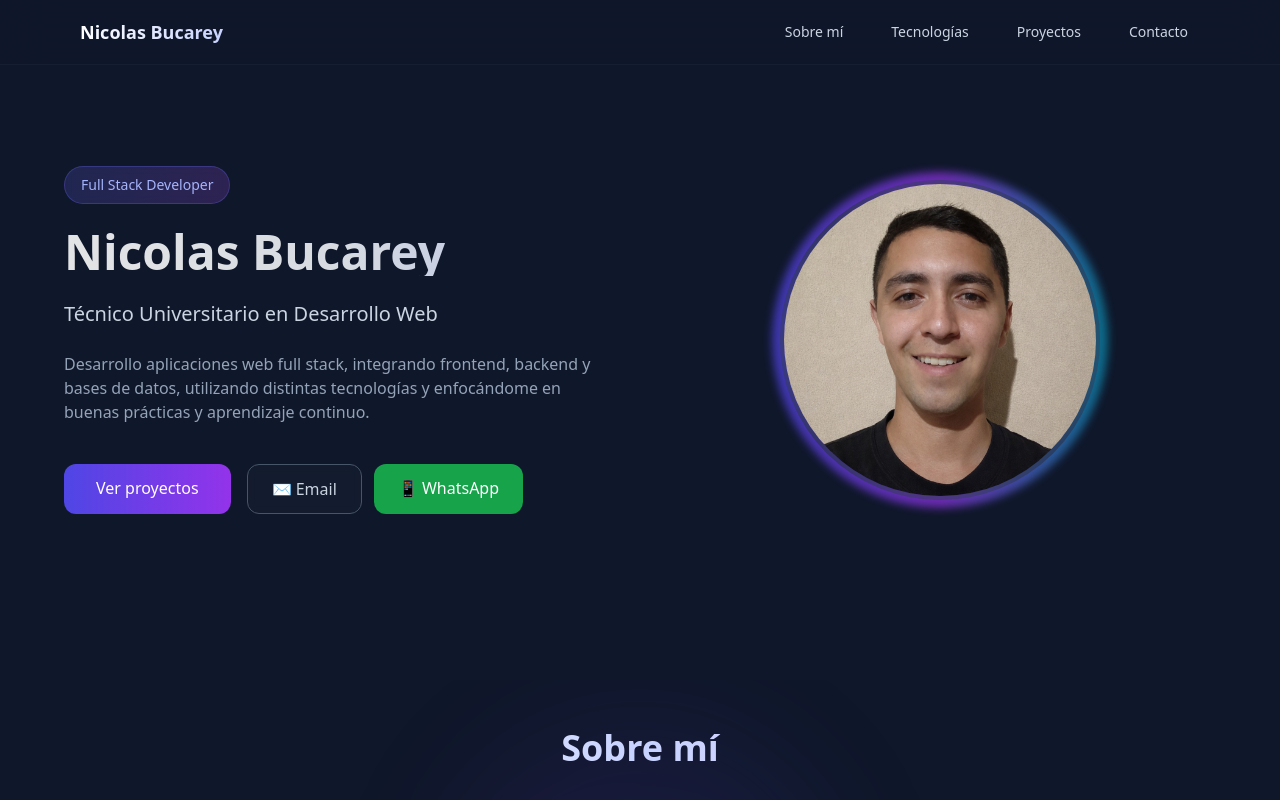
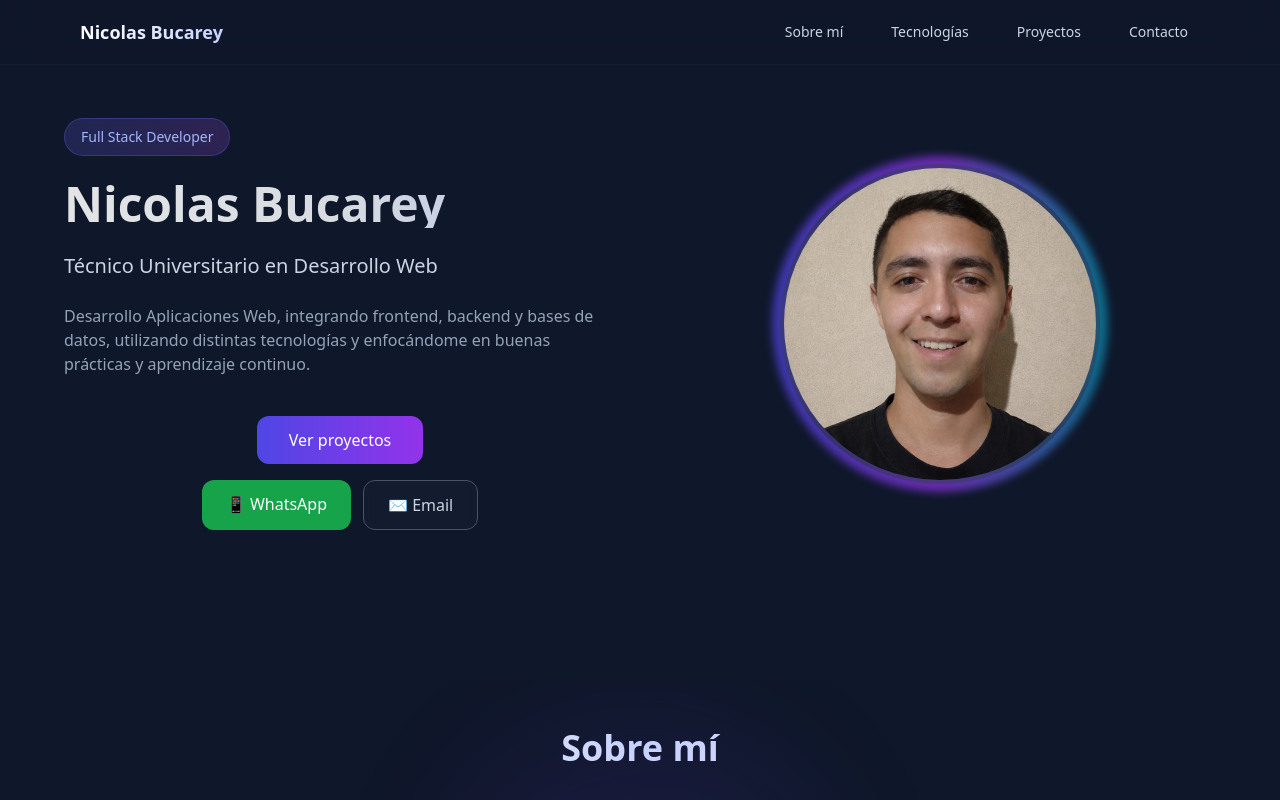
Before and after one commit to NicoBucarey/Portafolio-, a React (Vite) app: page / in a window 1280 px wide. Shown: the top 800 px of the page. Built offline with nearby package versions, Linux system fonts and the light colour scheme.

Commit message:
mejoras esteticas

```diff
--- a/src/components/Navbar.jsx
+++ b/src/components/Navbar.jsx
@@ -1,4 +1,8 @@
+import { useState } from 'react'
+
 function Navbar() {
+  const [isMenuOpen, setIsMenuOpen] = useState(false)
+
   return (
     <nav className="fixed top-0 w-full bg-slate-900/70 backdrop-blur-xl border-b border-slate-800/50 z-50
                     hover:bg-slate-900/80 transition-all duration-300">
@@ -9,7 +13,8 @@ function Navbar() {
           Nicolas Bucarey
         </span>
 
-        <ul className="flex gap-6 text-sm text-slate-300">
+        {/* Desktop Menu */}
+        <ul className="hidden md:flex gap-6 text-sm text-slate-300">
           <li>
             <a href="#about"
                className="hover:text-white hover:text-indigo-300 transition-all duration-300
@@ -40,7 +45,57 @@ function Navbar() {
           </li>
         </ul>
 
+        {/* Mobile Menu Button */}
+        <button
+          onClick={() => setIsMenuOpen(!isMenuOpen)}
+          className="md:hidden text-slate-300 hover:text-white p-2 rounded-lg hover:bg-slate-800/40 transition-colors"
+        >
+          <svg className="w-6 h-6" fill="none" stroke="currentColor" viewBox="0 0 24 24">
+            {isMenuOpen ? (
+              <path strokeLinecap="round" strokeLinejoin="round" strokeWidth={2} d="M6 18L18 6M6 6l12 12" />
+            ) : (
+              <path strokeLinecap="round" strokeLinejoin="round" strokeWidth={2} d="M4 6h16M4 12h16M4 18h16" />
+            )}
+          </svg>
+        </button>
       </div>
+
+      {/* Mobile Menu */}
+      {isMenuOpen && (
+        <div className="md:hidden border-t border-slate-800/50 bg-slate-900/90 backdrop-blur-xl">
+          <div className="px-4 py-2 space-y-1">
+            <a
+              href="#about"
+              onClick={() => setIsMenuOpen(false)}
+              className="block px-3 py-2 rounded-lg text-slate-300 hover:text-white hover:bg-slate-800/40 transition-colors"
+            >
+              Sobre mí
+            </a>
+            <a
+              href="#technologies"
+              onClick={() => setIsMenuOpen(false)}
+              className="block px-3 py-2 rounded-lg text-slate-300 hover:text-white hover:bg-slate-800/40 transition-colors"
+            >
+              Tecnologías
+            </a>
+            <a
+              href="#projects"
+              onClick={() => setIsMenuOpen(false)}
+              className="block px-3 py-2 rounded-lg text-slate-300 hover:text-white hover:bg-slate-800/40 transition-colors"
+            >
+              Proyectos
+            </a>
+            <a
+              href="#contact"
+              onClick={() => setIsMenuOpen(false)}
+              className="block px-3 py-2 rounded-lg text-slate-300 hover:text-white hover:bg-slate-800/40 transition-colors"
+            >
+              Contacto
+            </a>
+          </div>
+        </div>
+      )}
+
     </nav>
   )
 }
--- a/src/data/technologies.js
+++ b/src/data/technologies.js
@@ -50,7 +50,6 @@ export const technologyGroups = [
     items: [
       { name: 'Git', icon: SiGit },
       { name: 'GitHub', icon: SiGithub },
-      { name: 'Docker', icon: SiDocker },
       { name: 'Postman', icon: SiPostman },
     ],
   },
--- a/src/sections/About.jsx
+++ b/src/sections/About.jsx
@@ -1,14 +1,14 @@
 function About() {
   return (
-    <section id="about" className="py-12 px-4 relative overflow-hidden">
+    <section id="about" className="py-12 px-4 relative overflow-hidden scroll-mt-20">
       {/* Elemento decorativo de fondo */}
       <div className="absolute top-1/2 left-1/2 -translate-x-1/2 -translate-y-1/2 w-96 h-96
                       bg-gradient-to-r from-purple-600/10 to-indigo-600/10 rounded-full blur-3xl" />
 
       <div className="max-w-4xl mx-auto text-center relative z-10">
 
-        <h2 className="text-3xl sm:text-4xl font-bold mb-10 bg-gradient-to-r from-white via-indigo-200 to-purple-200
-                       bg-clip-text text-transparent">
+        <h2 className="text-2xl sm:text-3xl md:text-4xl font-bold mb-10 bg-gradient-to-r from-white via-indigo-200 to-purple-200
+                       bg-clip-text text-transparent whitespace-nowrap">
           Sobre mí
         </h2>
 
--- a/src/sections/Contact.jsx
+++ b/src/sections/Contact.jsx
@@ -2,7 +2,7 @@ import { FaGithub, FaLinkedin, FaEnvelope, FaWhatsapp } from 'react-icons/fa'
 
 function Contact() {
   return (
-    <section id="contact" className="py-16 px-4 relative overflow-hidden">
+    <section id="contact" className="py-16 px-4 relative overflow-hidden scroll-mt-20">
       {/* Elemento decorativo */}
       <div className="absolute top-1/2 left-1/2 -translate-x-1/2 -translate-y-1/2 w-96 h-96
                       bg-gradient-to-r from-indigo-600/10 to-purple-600/10 rounded-full blur-3xl" />
--- a/src/sections/Education.jsx
+++ b/src/sections/Education.jsx
@@ -1,6 +1,6 @@
 function Education() {
   return (
-    <section id="education" className="py-16 px-4 relative overflow-hidden">
+    <section id="education" className="py-16 px-4 relative overflow-hidden scroll-mt-20">
       {/* Elemento decorativo */}
       <div className="absolute bottom-0 left-0 w-80 h-80 bg-gradient-to-r from-indigo-600/10 to-purple-600/10 rounded-full blur-3xl" />
 
--- a/src/sections/Hero.jsx
+++ b/src/sections/Hero.jsx
@@ -2,7 +2,7 @@ import profileImg from '../assets/profile.jpg'
 
 function Hero() {
   return (
-    <section className="relative min-h-[85vh] flex items-center px-4 overflow-hidden">
+    <section className="relative min-h-[85vh] flex items-center px-4 pb-8 overflow-hidden">
 
       {/* fondo decorativo moderno */}
       <div className="absolute inset-0 -z-10">
@@ -30,40 +30,41 @@ function Hero() {
           </p>
 
           <p className="text-slate-400 max-w-xl mb-10">
-            Desarrollo aplicaciones web full stack, integrando frontend, backend
+            Desarrollo Aplicaciones Web, integrando frontend, backend
             y bases de datos, utilizando distintas tecnologías y enfocándome en
             buenas prácticas y aprendizaje continuo.
           </p>
 
-          <div className="flex flex-col sm:flex-row gap-4 justify-center md:justify-start">
+          <div className="flex flex-col gap-4 items-center">
             <a
               href="#projects"
               className="group px-8 py-3 bg-gradient-to-r from-indigo-600 to-purple-600 hover:from-indigo-500 hover:to-purple-500
                          rounded-xl text-white font-medium transition-all duration-300 transform hover:scale-105 hover:shadow-2xl
-                         hover:shadow-indigo-500/25 relative overflow-hidden"
+                         hover:shadow-indigo-500/25 relative overflow-hidden w-full sm:w-auto"
             >
               <span className="relative z-10">Ver proyectos</span>
               <div className="absolute inset-0 bg-gradient-to-r from-white/20 to-transparent opacity-0 group-hover:opacity-100 transition-opacity" />
             </a>
 
-            <div className="flex gap-3">
-              <a
-                href="#contact"
-                className="group px-6 py-3 border border-slate-600 hover:border-indigo-400 rounded-xl text-slate-300 hover:text-white
-                           font-medium transition-all duration-300 transform hover:scale-105 hover:shadow-xl hover:shadow-slate-500/20
-                           backdrop-blur-sm bg-slate-800/30 hover:bg-slate-700/40"
-              >
-                <span className="relative z-10">✉ Email</span>
-              </a>
-
+            <div className="flex flex-col sm:flex-row gap-3 w-full sm:w-auto">
               <a
                 href="https://wa.me/5492994573646"
                 target="_blank"
                 rel="noopener noreferrer"
                 className="group px-6 py-3 bg-green-600 hover:bg-green-500 rounded-xl text-white font-medium
-                           transition-all duration-300 transform hover:scale-105 hover:shadow-xl hover:shadow-green-500/20"
+                           transition-all duration-300 transform hover:scale-105 hover:shadow-xl hover:shadow-green-500/20
+                           w-full sm:w-auto text-center"
               >
                 <span className="relative z-10">📱 WhatsApp</span>
+              </a>
+
+              <a
+                href="#contact"
+                className="group px-6 py-3 border border-slate-600 hover:border-indigo-400 rounded-xl text-slate-300 hover:text-white
+                           font-medium transition-all duration-300 transform hover:scale-105 hover:shadow-xl hover:shadow-slate-500/20
+                           backdrop-blur-sm bg-slate-800/30 hover:bg-slate-700/40 w-full sm:w-auto text-center"
+              >
+                <span className="relative z-10">✉ Email</span>
               </a>
             </div>
           </div>
--- a/src/sections/Projects.jsx
+++ b/src/sections/Projects.jsx
@@ -5,13 +5,13 @@ import ProjectCard from "../components/ProjectCard";
 
 const Projects = () => {
   return (
-    <section id="projects" className="py-16 relative overflow-hidden">
+    <section id="projects" className="py-16 relative overflow-hidden scroll-mt-20">
       {/* Elemento decorativo */}
       <div className="absolute top-0 right-0 w-80 h-80 bg-gradient-to-l from-indigo-600/10 to-purple-600/10 rounded-full blur-3xl" />
 
       <div className="max-w-6xl mx-auto px-6 relative z-10 text-center">
         <h2 className="text-3xl font-bold mb-4 bg-gradient-to-r from-white via-indigo-200 to-purple-200 bg-clip-text text-transparent">
-          Proyectos
+          Proyectos destacados
         </h2>
         <p className="text-slate-400 mb-10 hover:text-slate-300 transition-colors duration-300">
           Algunos proyectos personales donde aplico frontend, backend y buenas prácticas.
--- a/src/sections/Technologies.jsx
+++ b/src/sections/Technologies.jsx
@@ -2,7 +2,7 @@ import { technologyGroups } from '../data/technologies'
 
 function Technologies() {
   return (
-    <section id="technologies" className="py-16 px-4">
+    <section id="technologies" className="py-16 px-4 scroll-mt-20">
       <div className="max-w-6xl mx-auto">
 
         <h2 className="text-3xl sm:text-4xl font-bold text-center mb-14 bg-gradient-to-r from-white via-indigo-200 to-purple-200
```
